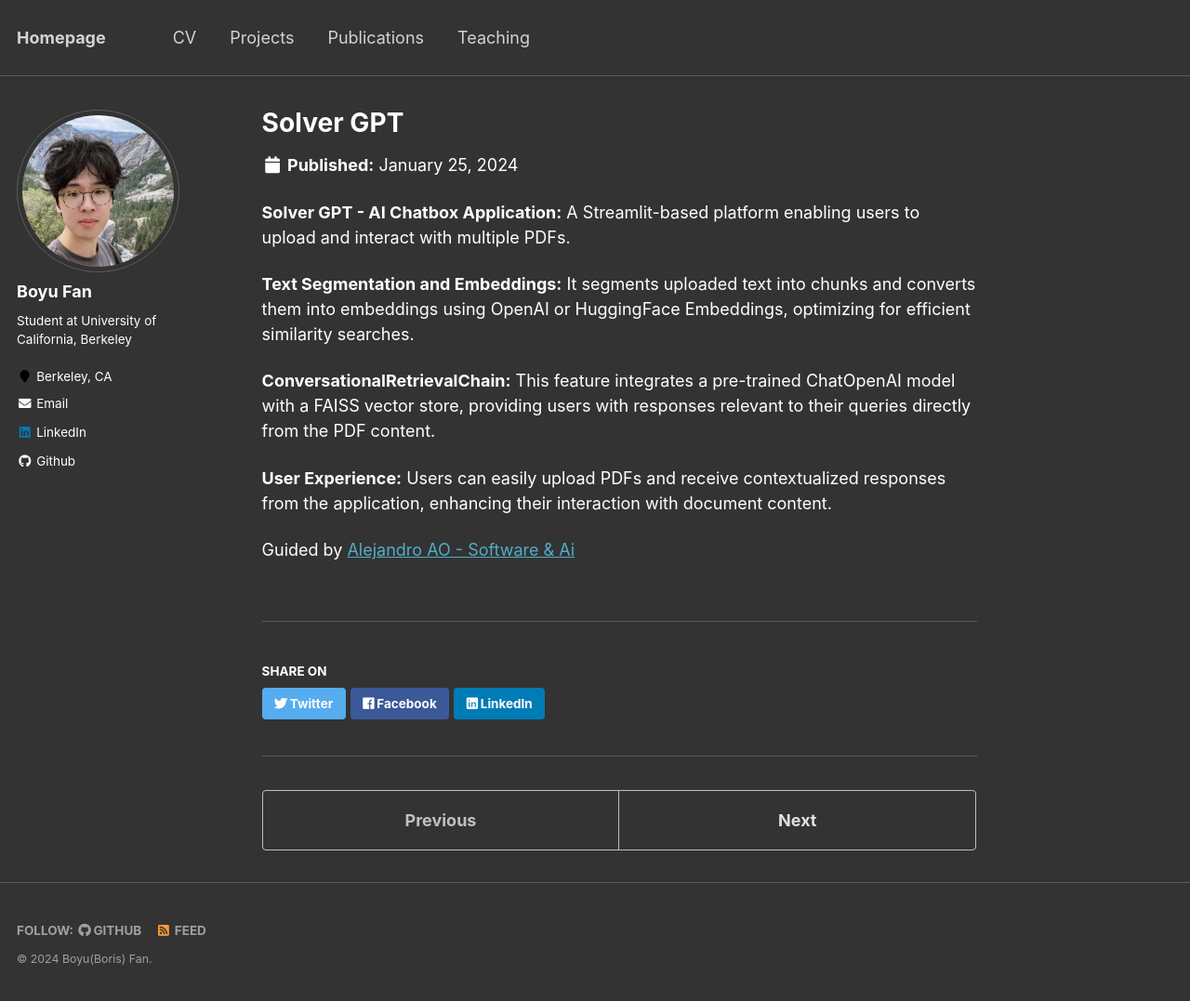
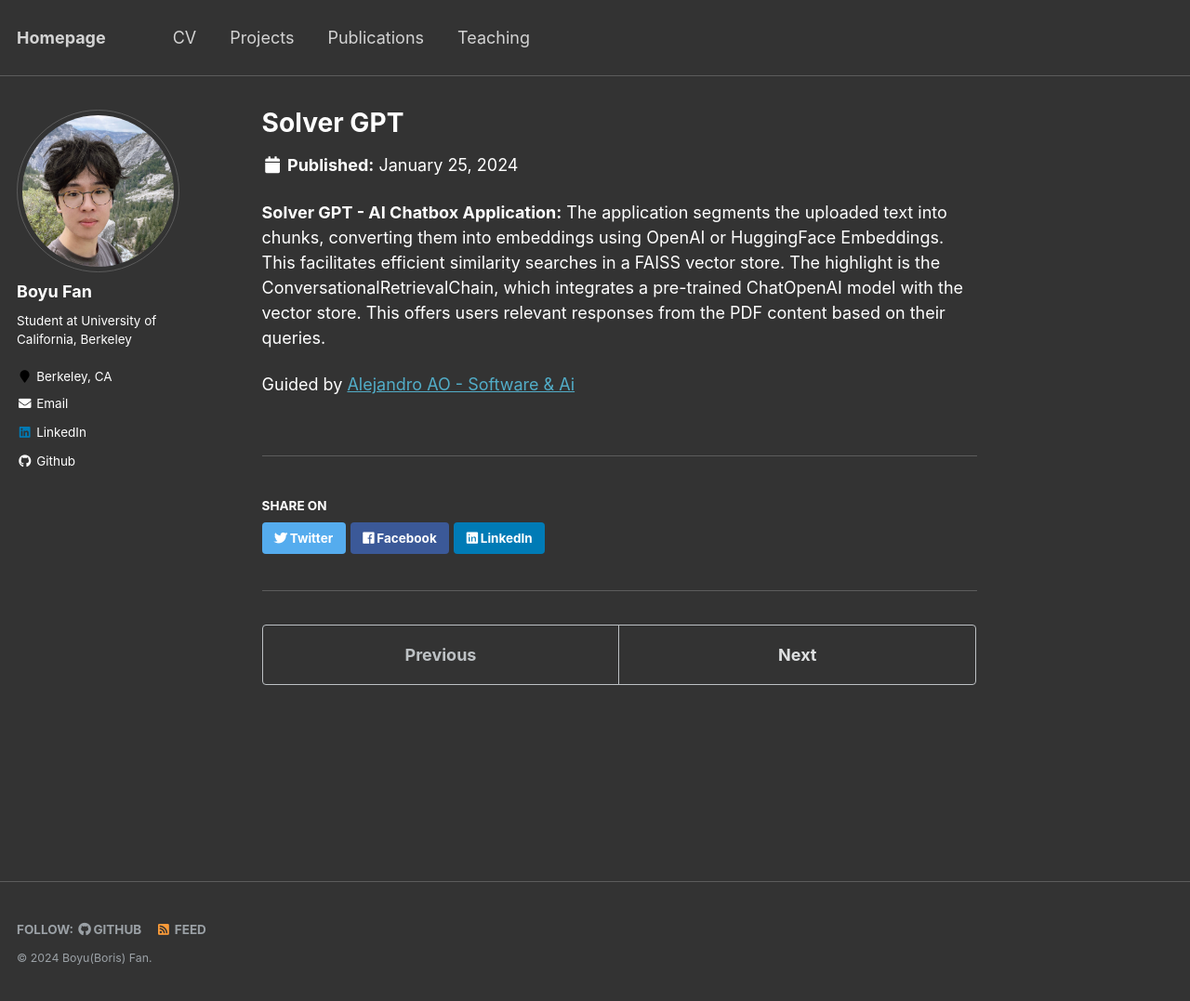
Before and after one commit to BoyuFan1/BoyuFan1, a Jekyll site: the page built from _portfolio/portfolio-3.html, in a window 1280 px wide and 1077 px high. Shown: the whole window at 93% size. Built offline with Jekyll 4.4.1, drawn with Linux system fonts in a browser that asks for light colours.

Commit message:
Update portfolio-3.html

```diff
--- a/_portfolio/portfolio-3.html
+++ b/_portfolio/portfolio-3.html
@@ -5,9 +5,6 @@
 ---
 
 
-<p><strong>Solver GPT - AI Chatbox Application:</strong> A Streamlit-based platform enabling users to upload and interact with multiple PDFs.</p>
-<p><strong>Text Segmentation and Embeddings:</strong> It segments uploaded text into chunks and converts them into embeddings using OpenAI or HuggingFace Embeddings, optimizing for efficient similarity searches.</p>
-<p><strong>ConversationalRetrievalChain:</strong> This feature integrates a pre-trained ChatOpenAI model with a FAISS vector store, providing users with responses relevant to their queries directly from the PDF content.</p>
-<p><strong>User Experience:</strong> Users can easily upload PDFs and receive contextualized responses from the application, enhancing their interaction with document content.</p>
+<p><strong>Solver GPT - AI Chatbox Application:</strong> The application segments the uploaded text into chunks, converting them into embeddings using OpenAI or HuggingFace Embeddings. This facilitates efficient similarity searches in a FAISS vector store. The highlight is the ConversationalRetrievalChain, which integrates a pre-trained ChatOpenAI model with the vector store. This offers users relevant responses from the PDF content based on their queries.</p>
 
 Guided by <a href="https://alejandro-ao.com">Alejandro AO - Software & Ai</a>
```
